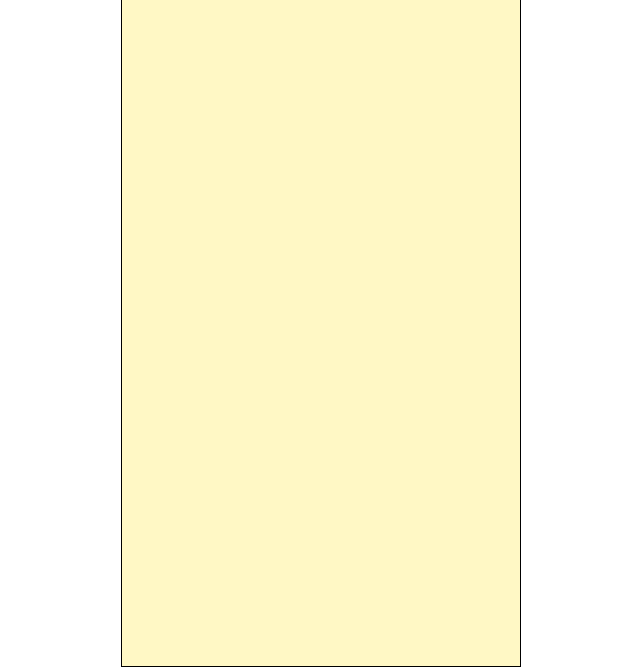
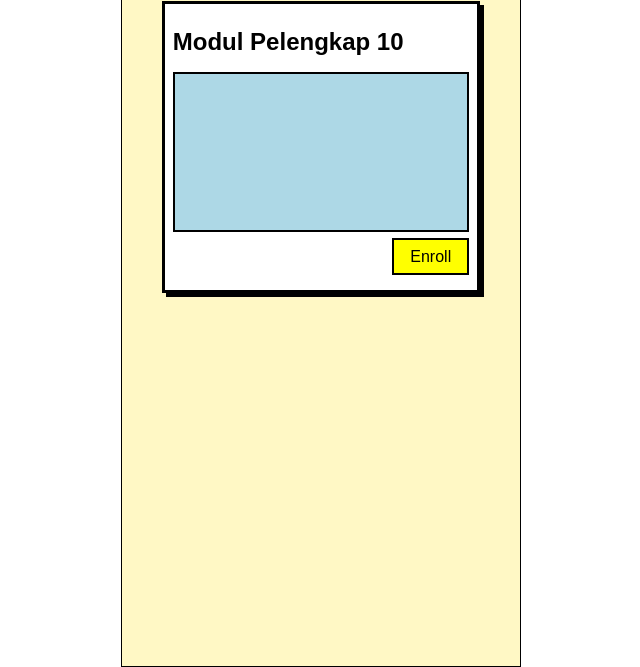
Before and after one commit to 4rif-fitri/Patform-Edu, a plain HTML site: page MyCourses.html in a window 1280 px wide. Shown: the part 133-800 px from the top of the page, without its empty margins (319-959 px from the left). Drawn offline with Linux system fonts and the light colour scheme.

Commit message:
my couses

```diff
--- a/MyCourses.html
+++ b/MyCourses.html
@@ -25,6 +25,20 @@
 				</ul>
 			</aside>
 		</nav>
+
+		<h1>My Courses</h1>
+
+		<section class="border-3 shadow-4">
+			<h2>Modul Pelengkap 10</h2>
+			<div class="img border-2">
+
+			</div>
+			<div class="btn-container">
+				<a href="./moduls/ModulPelengkap10/index.html" class="btn-enroll border-2">Enroll</a>
+			</div>
+		</section>
+
+
 	</main>
 </body>
 
--- a/style/global.css
+++ b/style/global.css
@@ -51,6 +51,7 @@ nav {
 	position: relative;
 	height: 4rem;
 	background-color: #fff;
+	border-bottom: 3px solid black;
 }
 
 .logo {
--- a/style/myCourses.css
+++ b/style/myCourses.css
@@ -0,0 +1,66 @@
+:root {
+	--background: #FFF8C5;
+	--yellow: #FFFF00;
+	--green: #51FF00;
+	--soft-green: #77F7AE;
+	--red: #FF0004;
+}
+
+.border-3 {
+	border: 3px solid black !important;
+}
+
+.border-1 {
+	border: 1px solid black !important;
+}
+
+.border-2 {
+	border: 2px solid black !important;
+}
+
+.shadow-4 {
+	box-shadow: 4px 4px 0 0 !important;
+}
+
+.shadow-5 {
+	box-shadow: 5px 5px 0 0 !important;
+}
+
+main {
+	display: flex;
+	flex-direction: column;
+	gap: 1rem;
+}
+
+main>h1 {
+	text-align: center;
+}
+
+main>section {
+	width: 80%;
+	background-color: white;
+	padding: 0.5rem;
+	margin: 0 auto;
+}
+
+section>h2 {
+	margin: 1rem 0;
+}
+
+.img {
+	height: 10rem;
+	width: 100%;
+	background-color: lightblue;
+}
+
+.btn-container {
+	margin: 1rem 0 ;
+	text-align: end;
+}
+
+.btn-container>a {
+	all: unset;
+	cursor: pointer;
+	padding: 0.5rem 1rem;
+	background-color: var(--yellow);
+}
```
